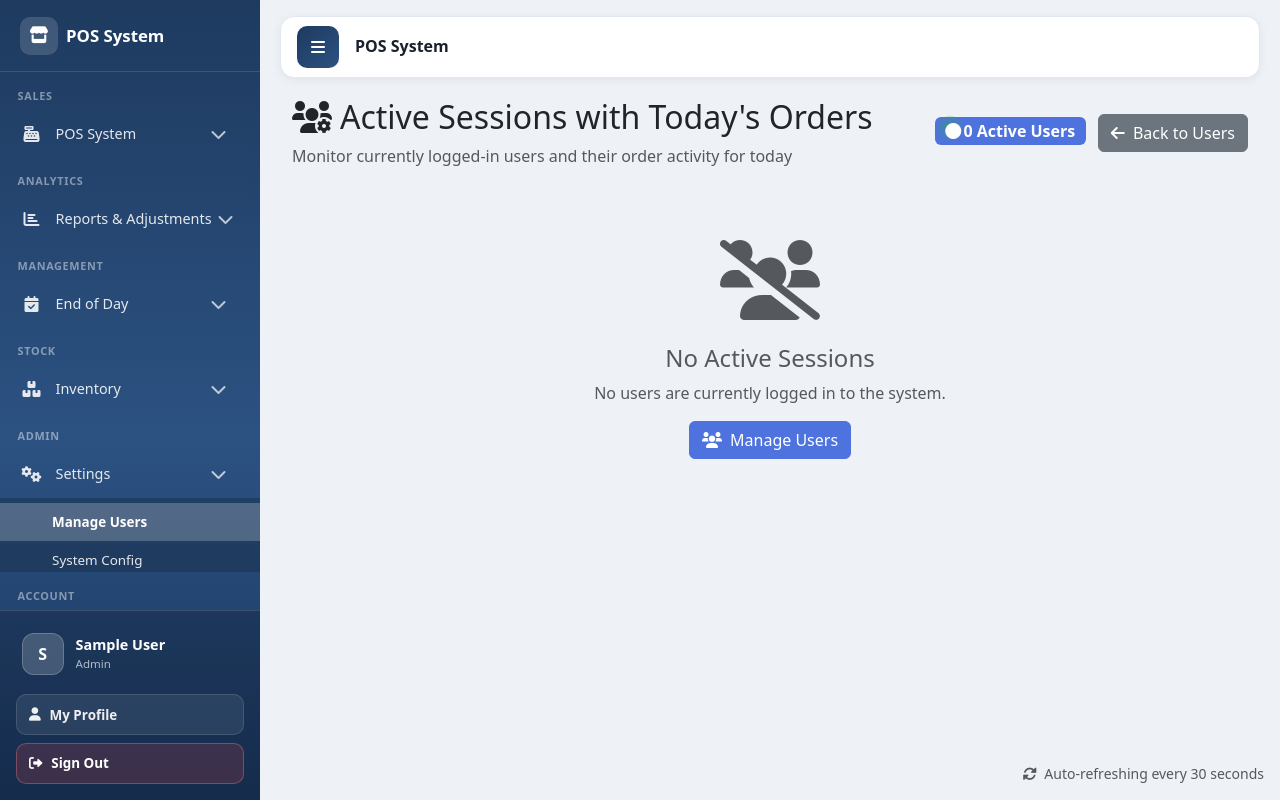
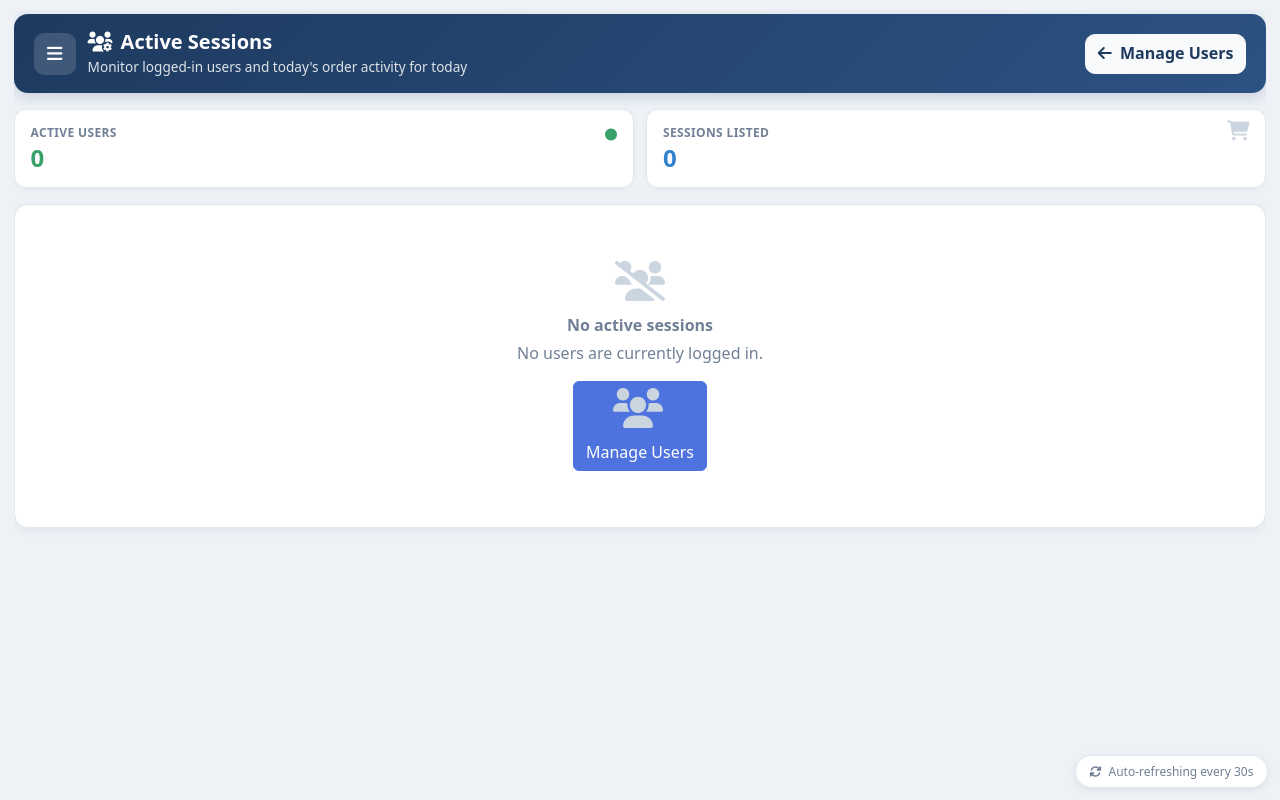
Before and after one commit to memsa771-hub/Pb-pos-active, a Django app: page /users/active-sessions/ in a window 1280 px wide. Run offline with Django 4.2, Linux system fonts and the light colour scheme; the visitor is signed in with stand-in values (Sample User, id 1); data comes from the database, SQL or seed files in the repository; data that the repository does not hold is empty; some libraries are stand-ins or nearby versions.

Commit message:
Redesign Active Sessions page to match the modern navy admin layout.
Co-authored-by: Cursor <cursoragent@cursor.com>

```diff
--- a/posapp/templates/posapp/users/active_sessions.html
+++ b/posapp/templates/posapp/users/active_sessions.html
@@ -2,68 +2,267 @@
 {% load custom_filters %}
 
 {% block title %}Active Sessions - POS System{% endblock %}
+{% block body_class %}focus-page{% endblock %}
 
 {% block extra_css %}
+{% include 'posapp/partials/admin_page_styles.html' %}
 <style>
+    .sessions-grid {
+        display: grid;
+        grid-template-columns: repeat(auto-fill, minmax(320px, 1fr));
+        gap: 1rem;
+        padding: 1rem 1.25rem 1.25rem;
+    }
+
     .session-card {
-        transition: all 0.2s;
+        background: #fff;
+        border: 1px solid #e2e8f0;
+        border-radius: 14px;
+        overflow: hidden;
+        display: flex;
+        flex-direction: column;
+        transition: transform 0.15s ease, box-shadow 0.15s ease;
+    }
+
+    .session-card:hover {
+        transform: translateY(-2px);
+        box-shadow: 0 8px 20px rgba(15, 23, 42, 0.08);
+    }
+
+    .session-card.current-session {
+        border-color: #9ae6b4;
+        box-shadow: 0 0 0 1px rgba(56, 161, 105, 0.15);
+    }
+
+    .session-card-header {
+        padding: 1rem 1.1rem 0.85rem;
+        border-bottom: 1px solid #edf2f7;
+        display: flex;
+        align-items: flex-start;
+        justify-content: space-between;
+        gap: 0.75rem;
+    }
+
+    .session-user-wrap {
+        display: flex;
+        align-items: center;
+        gap: 0.75rem;
+        min-width: 0;
+    }
+
+    .session-avatar {
+        width: 48px;
+        height: 48px;
+        border-radius: 12px;
+        background: linear-gradient(135deg, #1e3a5f, #2c5282);
+        color: #fff;
+        font-weight: 700;
+        font-size: 0.95rem;
+        display: inline-flex;
+        align-items: center;
+        justify-content: center;
+        flex-shrink: 0;
+    }
+
+    .session-user-name {
+        font-size: 1rem;
+        font-weight: 700;
+        color: #1a202c;
+        margin: 0 0 0.2rem;
+        display: flex;
+        align-items: center;
+        gap: 0.4rem;
+    }
+
+    .online-dot {
+        width: 8px;
+        height: 8px;
+        background: #38a169;
+        border-radius: 50%;
+        flex-shrink: 0;
+        animation: session-pulse 2s infinite;
+    }
+
+    @keyframes session-pulse {
+        0% { box-shadow: 0 0 0 0 rgba(56, 161, 105, 0.5); }
+        70% { box-shadow: 0 0 0 8px rgba(56, 161, 105, 0); }
+        100% { box-shadow: 0 0 0 0 rgba(56, 161, 105, 0); }
+    }
+
+    .session-username {
+        font-size: 0.78rem;
+        color: #718096;
+    }
+
+    .session-role-badge {
+        font-size: 0.68rem;
+        font-weight: 600;
+        padding: 0.2rem 0.5rem;
+        border-radius: 999px;
+        margin-top: 0.25rem;
+        display: inline-block;
+    }
+
+    .session-role-badge.admin { background: #fed7d7; color: #822727; }
+    .session-role-badge.manager { background: #fefcbf; color: #744210; }
+    .session-role-badge.staff { background: #bee3f8; color: #2c5282; }
+    .session-role-badge.muted { background: #edf2f7; color: #4a5568; }
+
+    .session-logout-btn {
+        width: 36px;
+        height: 36px;
+        padding: 0;
         border-radius: 8px;
+        display: inline-flex;
+        align-items: center;
+        justify-content: center;
+        flex-shrink: 0;
     }
-    .session-card:hover {
-        box-shadow: 0 4px 15px rgba(0, 123, 255, 0.1);
-        transform: translateY(-2px);
+
+    .session-card-body {
+        padding: 1rem 1.1rem;
+        flex: 1;
     }
-    .online-indicator {
-        width: 10px;
-        height: 10px;
-        background-color: #28a745;
-        border-radius: 50%;
-        display: inline-block;
-        margin-right: 8px;
-        animation: pulse 2s infinite;
+
+    .session-orders-box {
+        background: #f8fafc;
+        border: 1px solid #e2e8f0;
+        border-radius: 12px;
+        padding: 0.85rem;
+        margin-bottom: 0.85rem;
     }
-    @keyframes pulse {
-        0% { box-shadow: 0 0 0 0 rgba(40, 167, 69, 0.7); }
-        70% { box-shadow: 0 0 0 10px rgba(40, 167, 69, 0); }
-        100% { box-shadow: 0 0 0 0 rgba(40, 167, 69, 0); }
+
+    .session-orders-box h4 {
+        font-size: 0.82rem;
+        font-weight: 700;
+        color: #2b6cb0;
+        margin: 0 0 0.65rem;
     }
-    .role-badge {
+
+    .session-order-stats {
+        display: grid;
+        grid-template-columns: repeat(2, 1fr);
+        gap: 0.5rem;
+        margin-bottom: 0.5rem;
+    }
+
+    .session-stat-item {
+        text-align: center;
+        background: #fff;
+        border: 1px solid #edf2f7;
+        border-radius: 10px;
+        padding: 0.55rem 0.4rem;
+    }
+
+    .session-stat-item .value {
+        font-size: 1.1rem;
+        font-weight: 700;
+        color: #1a202c;
+        line-height: 1.2;
+    }
+
+    .session-stat-item .value.primary { color: #2b6cb0; }
+    .session-stat-item .value.success { color: #38a169; }
+
+    .session-stat-item .label {
+        font-size: 0.68rem;
+        color: #718096;
+        margin-top: 0.15rem;
+    }
+
+    .session-order-breakdown {
+        display: grid;
+        grid-template-columns: repeat(3, 1fr);
+        gap: 0.35rem;
+        text-align: center;
         font-size: 0.75rem;
-        padding: 0.25rem 0.5rem;
     }
-    .session-info {
-        font-size: 0.875rem;
-        color: #6c757d;
+
+    .session-order-breakdown .count {
+        font-weight: 700;
     }
-    .force-logout-btn {
-        transition: all 0.2s;
+
+    .session-order-breakdown .count.completed { color: #38a169; }
+    .session-order-breakdown .count.pending { color: #d69e2e; }
+    .session-order-breakdown .count.cancelled { color: #e53e3e; }
+
+    .session-meta {
+        display: grid;
+        gap: 0.45rem;
+        font-size: 0.82rem;
+        color: #4a5568;
     }
-    .force-logout-btn:hover {
-        transform: scale(1.05);
+
+    .session-meta-row {
+        display: flex;
+        align-items: flex-start;
+        gap: 0.5rem;
+    }
+
+    .session-meta-row i {
+        width: 16px;
+        color: #a0aec0;
+        margin-top: 0.15rem;
+        flex-shrink: 0;
+    }
+
+    .session-meta-row code {
+        font-size: 0.75rem;
+        color: #718096;
+        background: #f1f5f9;
+        padding: 0.1rem 0.35rem;
+        border-radius: 4px;
+    }
+
+    .session-card-footer {
+        padding: 0.75rem 1.1rem;
+        border-top: 1px solid #edf2f7;
+        background: #f8fafc;
+        display: flex;
+        align-items: center;
+        justify-content: space-between;
+        gap: 0.5rem;
+    }
+
+    .session-footer-note {
+        font-size: 0.78rem;
+        color: #718096;
+    }
+
+    .session-refresh-note {
+        position: fixed;
+        bottom: 12px;
+        right: 12px;
+        z-index: 100;
+        background: #fff;
+        border: 1px solid #e2e8f0;
+        border-radius: 999px;
+        padding: 0.4rem 0.85rem;
+        font-size: 0.75rem;
+        color: #718096;
+        box-shadow: 0 2px 8px rgba(15, 23, 42, 0.08);
     }
 </style>
 {% endblock %}
 
 {% block content %}
-<div class="container-fluid">
-    <div class="d-flex justify-content-between align-items-center mb-4">
+<div class="container-fluid admin-page">
+    <div class="focus-toolbar">
+        <div class="focus-toolbar-left">
+            <button type="button" class="focus-menu-btn" id="focusMenuToggle" title="Menu">
+                <i class="fas fa-bars"></i>
+            </button>
             <div>
-            <h2><i class="fas fa-users-cog me-2"></i>Active Sessions with Today's Orders</h2>
-            <p class="text-muted mb-0">Monitor currently logged-in users and their order activity
-                {% if last_end_day %}
-                    since last end day ({{ last_end_day.end_date|date:"M j, g:i A" }})
-                {% else %}
-                    for today
-                {% endif %}
+                <h1><i class="fas fa-users-cog me-2"></i>Active Sessions</h1>
+                <p>
+                    Monitor logged-in users and today's order activity
+                    {% if last_end_day %}since last End Day ({{ last_end_day.end_date|pkt_datetime }}){% else %}for today{% endif %}
                 </p>
             </div>
-        <div>
-            <span class="badge bg-primary fs-6">
-                <i class="fas fa-circle online-indicator me-1"></i>
-                {{ total_active }} Active User{{ total_active|pluralize }}
-            </span>
-            <a href="{% url 'user_list' %}" class="btn btn-secondary ms-2">
-                <i class="fas fa-arrow-left me-1"></i> Back to Users
+        </div>
+        <div class="focus-toolbar-actions">
+            <a href="{% url 'user_list' %}" class="btn btn-light">
+                <i class="fas fa-arrow-left me-1"></i> Manage Users
             </a>
         </div>
     </div>
@@ -77,185 +276,164 @@
         {% endfor %}
     {% endif %}
 
-    {% if active_users %}
-        <div class="row g-4">
-            {% for user_session in active_users %}
-                <div class="col-xl-4 col-lg-6 col-md-6">
-                    <div class="card session-card h-100 border-0 shadow-sm">
-                        <div class="card-body">
-                            <div class="d-flex justify-content-between align-items-start mb-3">
-                                <div class="d-flex align-items-center">
-                                    <div class="avatar-container me-3">
-                                        <div class="bg-primary text-white rounded-circle d-flex align-items-center justify-content-center" style="width: 50px; height: 50px;">
-                                            <span class="fw-bold">{{ user_session.user.first_name|first|upper }}{{ user_session.user.last_name|first|upper }}</span>
+    <div class="admin-stats">
+        <div class="admin-stat-card success">
+            <i class="fas fa-circle stat-icon" style="color:#38a169;font-size:0.75rem;margin-top:0.35rem;"></i>
+            <div class="stat-label">Active Users</div>
+            <div class="stat-value">{{ total_active }}</div>
+        </div>
+        <div class="admin-stat-card primary">
+            <i class="fas fa-shopping-cart stat-icon"></i>
+            <div class="stat-label">Sessions Listed</div>
+            <div class="stat-value">{{ active_users|length }}</div>
         </div>
     </div>
+
+    {% if active_users %}
+    <div class="admin-panel">
+        <div class="admin-panel-header">
+            <h2>Live Sessions</h2>
+            <span class="text-muted small">Auto-refreshes every 30 seconds</span>
+        </div>
+        <div class="sessions-grid">
+            {% for user_session in active_users %}
+            <article class="session-card {% if user_session.user == request.user %}current-session{% endif %}">
+                <div class="session-card-header">
+                    <div class="session-user-wrap">
+                        <div class="session-avatar">
+                            {{ user_session.user.first_name|first|upper }}{{ user_session.user.last_name|first|upper }}
+                        </div>
                         <div>
-                                        <h5 class="mb-1">
-                                            <span class="online-indicator"></span>
+                            <h3 class="session-user-name">
+                                <span class="online-dot"></span>
                                 {{ user_session.user.get_full_name|default:user_session.user.username }}
-                                        </h5>
-                                        <div class="d-flex align-items-center mb-1">
-                                            <small class="text-muted me-2">@{{ user_session.user.username }}</small>
+                            </h3>
+                            <div class="session-username">@{{ user_session.user.username }}</div>
                             {% if user_session.user.is_superuser or user_session.user.is_staff %}
-                                                <span class="badge bg-danger role-badge">Admin</span>
+                            <span class="session-role-badge admin">Admin</span>
                             {% elif user_session.user.profile.role %}
-                                                <span class="badge
-                                                    {% if user_session.user.profile.role.name == 'Admin' %}bg-danger
-                                                    {% elif user_session.user.profile.role.name == 'Branch Manager' %}bg-warning
-                                                    {% else %}bg-info{% endif %} role-badge">
+                            <span class="session-role-badge {% if user_session.user.profile.role.name == 'Admin' %}admin{% elif user_session.user.profile.role.name == 'Branch Manager' %}manager{% else %}staff{% endif %}">
                                 {{ user_session.user.profile.role.name }}
                             </span>
                             {% else %}
-                                                <span class="badge bg-secondary role-badge">No Role</span>
+                            <span class="session-role-badge muted">No Role</span>
                             {% endif %}
                         </div>
                     </div>
-                                </div>
-
                     {% if user_session.user != request.user %}
-                                <form method="post" class="d-inline" onsubmit="return confirm('Are you sure you want to force logout this user?');">
+                    <form method="post" onsubmit="return confirm('Force logout this user?');">
                         {% csrf_token %}
                         <input type="hidden" name="force_logout" value="1">
                         <input type="hidden" name="user_id" value="{{ user_session.user.id }}">
-                                    <button type="submit" class="btn btn-outline-danger btn-sm force-logout-btn" title="Force Logout">
+                        <button type="submit" class="btn btn-outline-danger session-logout-btn" title="Force Logout">
                             <i class="fas fa-sign-out-alt"></i>
                         </button>
                     </form>
                     {% endif %}
                 </div>
 
-                            <!-- Today's Orders Section -->
-                            <div class="border rounded p-3 mb-3" style="background-color: #f8f9fa;">
-                                <h6 class="text-primary mb-2">
-                                    <i class="fas fa-shopping-cart me-2"></i>
-                                    Today's Orders
-                                    {% if last_end_day %}
-                                        <small class="text-muted">(Since {{ last_end_day.end_date|date:"M j, g:i A" }})</small>
-                                    {% endif %}
-                                </h6>
-                                <div class="row g-2">
-                                    <div class="col-6">
-                                        <div class="text-center">
-                                            <div class="h5 mb-1 text-primary">{{ user_session.orders_today }}</div>
-                                            <small class="text-muted">Total Orders</small>
+                <div class="session-card-body">
+                    <div class="session-orders-box">
+                        <h4><i class="fas fa-shopping-cart me-1"></i>Today's Orders</h4>
+                        <div class="session-order-stats">
+                            <div class="session-stat-item">
+                                <div class="value primary">{{ user_session.orders_today }}</div>
+                                <div class="label">Total Orders</div>
+                            </div>
+                            <div class="session-stat-item">
+                                <div class="value success">Rs.{{ user_session.revenue_today|floatformat:0 }}</div>
+                                <div class="label">Revenue</div>
                             </div>
                         </div>
-                                    <div class="col-6">
-                                        <div class="text-center">
-                                            <div class="h5 mb-1 text-success">Rs. {{ user_session.revenue_today|floatformat:0 }}</div>
-                                            <small class="text-muted">Revenue</small>
+                        <div class="session-order-breakdown">
+                            <div>
+                                <div class="count completed">{{ user_session.completed_orders_today }}</div>
+                                <div class="text-muted">Completed</div>
                             </div>
+                            <div>
+                                <div class="count pending">{{ user_session.pending_orders_today }}</div>
+                                <div class="text-muted">Pending</div>
                             </div>
-                                </div>
-                                <div class="row g-2 mt-1">
-                                    <div class="col-4">
-                                        <div class="text-center">
-                                            <div class="small text-success">{{ user_session.completed_orders_today }}</div>
-                                            <small class="text-muted" style="font-size: 0.7rem;">Completed</small>
-                                        </div>
-                                    </div>
-                                    <div class="col-4">
-                                        <div class="text-center">
-                                            <div class="small text-warning">{{ user_session.pending_orders_today }}</div>
-                                            <small class="text-muted" style="font-size: 0.7rem;">Pending</small>
-                                        </div>
-                                    </div>
-                                    <div class="col-4">
-                                        <div class="text-center">
-                                            <div class="small text-danger">{{ user_session.cancelled_orders_today }}</div>
-                                            <small class="text-muted" style="font-size: 0.7rem;">Cancelled</small>
-                                        </div>
+                            <div>
+                                <div class="count cancelled">{{ user_session.cancelled_orders_today }}</div>
+                                <div class="text-muted">Cancelled</div>
                             </div>
                         </div>
                     </div>
 
-                            <div class="session-info">
-                                <div class="mb-2">
-                                    <i class="fas fa-clock me-2"></i>
-                                    <strong>Login Time:</strong> {{ user_session.login_time|pkt_datetime }}
+                    <div class="session-meta">
+                        <div class="session-meta-row">
+                            <i class="fas fa-clock"></i>
+                            <span><strong>Login:</strong> {{ user_session.login_time|pkt_datetime }}</span>
                         </div>
-                                <div class="mb-2">
-                                    <i class="fas fa-history me-2"></i>
-                                    <strong>Last Activity:</strong> {{ user_session.last_activity|timesince }} ago
+                        <div class="session-meta-row">
+                            <i class="fas fa-history"></i>
+                            <span><strong>Last activity:</strong> {{ user_session.last_activity|timesince }} ago</span>
                         </div>
-                                <div class="mb-2">
-                                    <i class="fas fa-map-marker-alt me-2"></i>
-                                    <strong>IP Address:</strong> {{ user_session.ip_address|default:"Unknown" }}
+                        <div class="session-meta-row">
+                            <i class="fas fa-map-marker-alt"></i>
+                            <span><strong>IP:</strong> {{ user_session.ip_address|default:"Unknown" }}</span>
                         </div>
-                                <div class="mb-2">
-                                    <i class="fas fa-desktop me-2"></i>
-                                    <strong>Session ID:</strong>
-                                    <code class="text-muted">{{ user_session.session_key|slice:":8" }}...</code>
+                        <div class="session-meta-row">
+                            <i class="fas fa-desktop"></i>
+                            <span><strong>Session:</strong> <code>{{ user_session.session_key|slice:":8" }}...</code></span>
                         </div>
                         {% if user_session.user_agent %}
-                                <div class="mb-0">
-                                    <i class="fas fa-browser me-2"></i>
-                                    <strong>Browser:</strong>
-                                    <small class="text-truncate d-block" title="{{ user_session.user_agent }}">
-                                        {{ user_session.user_agent|truncatechars:40 }}
-                                    </small>
+                        <div class="session-meta-row">
+                            <i class="fas fa-globe"></i>
+                            <span title="{{ user_session.user_agent }}"><strong>Browser:</strong> {{ user_session.user_agent|truncatechars:48 }}</span>
                         </div>
                         {% endif %}
                     </div>
                 </div>
 
-                        <div class="card-footer bg-light border-0">
-                            <div class="d-flex justify-content-between align-items-center">
-                                <small class="text-muted">
+                <div class="session-card-footer">
+                    <span class="session-footer-note">
                         {% if user_session.user == request.user %}
-                                        <i class="fas fa-user-check text-success me-1"></i>
-                                        Your current session
+                        <i class="fas fa-user-check text-success me-1"></i>Your current session
                         {% else %}
-                                        <i class="fas fa-user text-primary me-1"></i>
-                                        Remote session
+                        <i class="fas fa-user text-primary me-1"></i>Remote session
                         {% endif %}
-                                </small>
-                                <a href="{% url 'user_detail' user_session.user.id %}" class="btn btn-sm btn-outline-primary">
+                    </span>
+                    <a href="{% url 'user_detail' user_session.user.id %}" class="btn btn-sm btn-outline-primary" style="border-radius:8px;font-weight:600;">
                         <i class="fas fa-eye me-1"></i> View User
+                    </a>
+                </div>
+            </article>
+            {% endfor %}
+        </div>
+    </div>
+
+    <div class="admin-info-banner mx-0 mb-0" style="margin: 0 0 1rem;">
+        <i class="fas fa-info-circle me-2"></i>
+        <strong>Single login enforced:</strong> When a user signs in on a new device, their previous session is terminated automatically.
+    </div>
+
+    {% else %}
+    <div class="admin-panel">
+        <div class="admin-empty" style="padding: 3.5rem 1.5rem;">
+            <i class="fas fa-users-slash"></i>
+            <strong>No active sessions</strong>
+            <div class="mt-1">No users are currently logged in.</div>
+            <div class="mt-3">
+                <a href="{% url 'user_list' %}" class="btn btn-primary">
+                    <i class="fas fa-users me-1"></i> Manage Users
                 </a>
             </div>
         </div>
     </div>
-                </div>
-            {% endfor %}
-        </div>
-
-        <div class="mt-4 text-center">
-            <div class="alert alert-info">
-                <i class="fas fa-info-circle me-2"></i>
-                <strong>Note:</strong> This system enforces single login per user. When a user logs in from a new device/browser, their previous session will be automatically terminated.
-            </div>
-        </div>
-
-    {% else %}
-        <div class="text-center py-5">
-            <div class="mb-4">
-                <i class="fas fa-users-slash fa-5x text-muted"></i>
-            </div>
-            <h4 class="text-muted">No Active Sessions</h4>
-            <p class="text-muted">No users are currently logged in to the system.</p>
-            <a href="{% url 'user_list' %}" class="btn btn-primary">
-                <i class="fas fa-users me-1"></i> Manage Users
-            </a>
-        </div>
     {% endif %}
 </div>
 
+<div class="session-refresh-note">
+    <i class="fas fa-sync-alt me-1"></i> Auto-refreshing every 30s
+</div>
+{% endblock %}
+
+{% block extra_js %}
 <script>
-// Auto-refresh the page every 30 seconds to show current active sessions
 setTimeout(function() {
     location.reload();
 }, 30000);
-
-// Show a subtle notification that auto-refresh is enabled
-document.addEventListener('DOMContentLoaded', function() {
-    // Add auto-refresh indicator
-    const indicator = document.createElement('div');
-    indicator.innerHTML = '<i class="fas fa-sync-alt me-1"></i> Auto-refreshing every 30 seconds';
-    indicator.className = 'text-muted small position-fixed bottom-0 end-0 p-3';
-    indicator.style.zIndex = '1000';
-    document.body.appendChild(indicator);
-});
 </script>
 {% endblock %}
```
Lines whose indentation alone changed are shown as unchanged.
